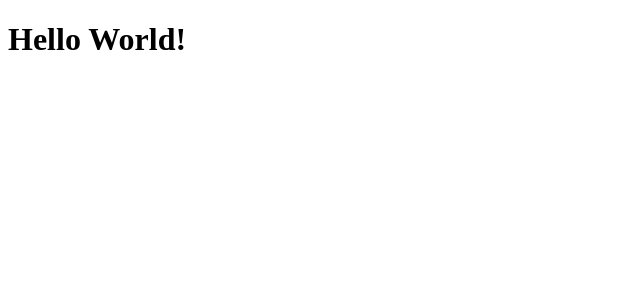
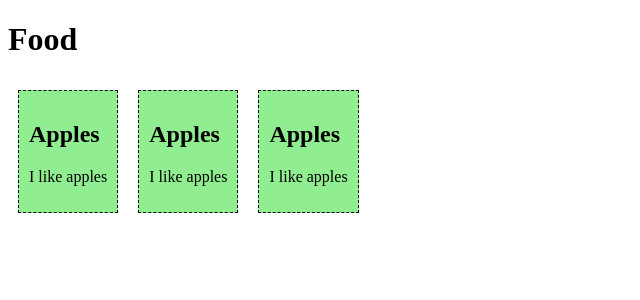
Before and after one commit to jgarroco/webprog-ss231-vuejs, a Vue app in the folder vue-project/: page / in a window 1280 px wide. Shown: the top 300 px of the page, without its empty margins (0-640 px from the left). Built offline with nearby package versions, Linux system fonts and the light colour scheme.

Commit message:
update_fix

```diff
--- a/vue-project/src/App.vue
+++ b/vue-project/src/App.vue
@@ -1,5 +1,8 @@
 <template>
- <h1>Hello World!</h1>
+  <h1>Food</h1>
+  <food-item/>
+  <food-item/>
+  <food-item/>
 </template>
 
 <script></script>
```
